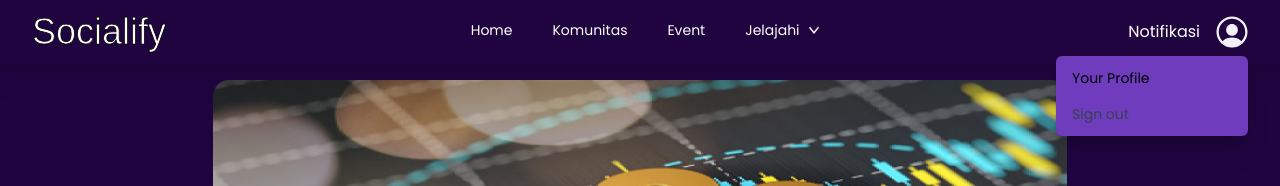
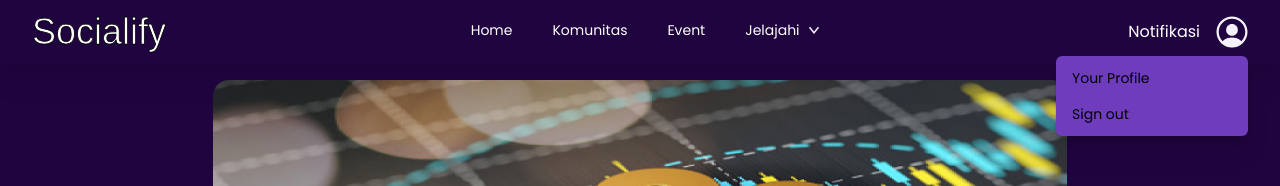
Before and after one commit to NVG-064/Socialify, a React (Vite) app: page /user in a window 1280 px wide. Both pictures are taken after a click on the button "Open user menu". Shown: the top 186 px of the page. Built offline with nearby package versions, Linux system fonts and the light colour scheme; a web font is replaced by a local one.

Commit message:
Update Navbar Dropdown

```diff
--- a/src/components/NavbarComponent1.jsx
+++ b/src/components/NavbarComponent1.jsx
@@ -160,7 +160,7 @@
                               href="/user"
                               className={classNames(
                                 active ? "bg-[#6E3CBC] text-white" : "",
-                                "block px-4 py-2 text-sm"
+                                "block px-4 py-2 text-sm "
                               )}
                             >
                               Your Profile
@@ -173,7 +173,7 @@
                               href="#"
                               className={classNames(
                                 active ? "bg-[#6E3CBC] text-white" : "",
-                                "block px-4 py-2 text-sm text-gray-700"
+                                "block px-4 py-2 text-sm "
                               )}
                             >
                               Sign out
```
